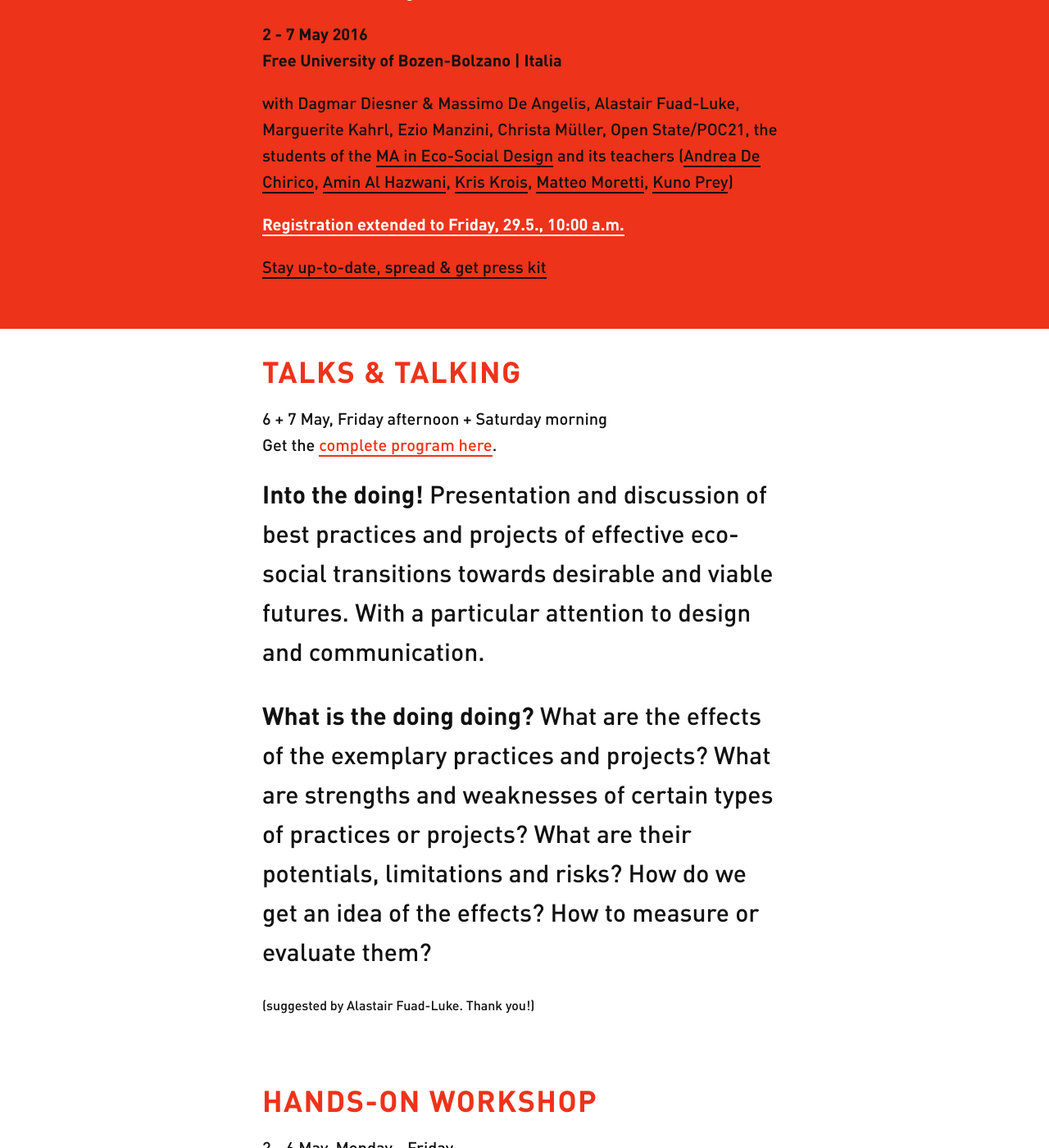
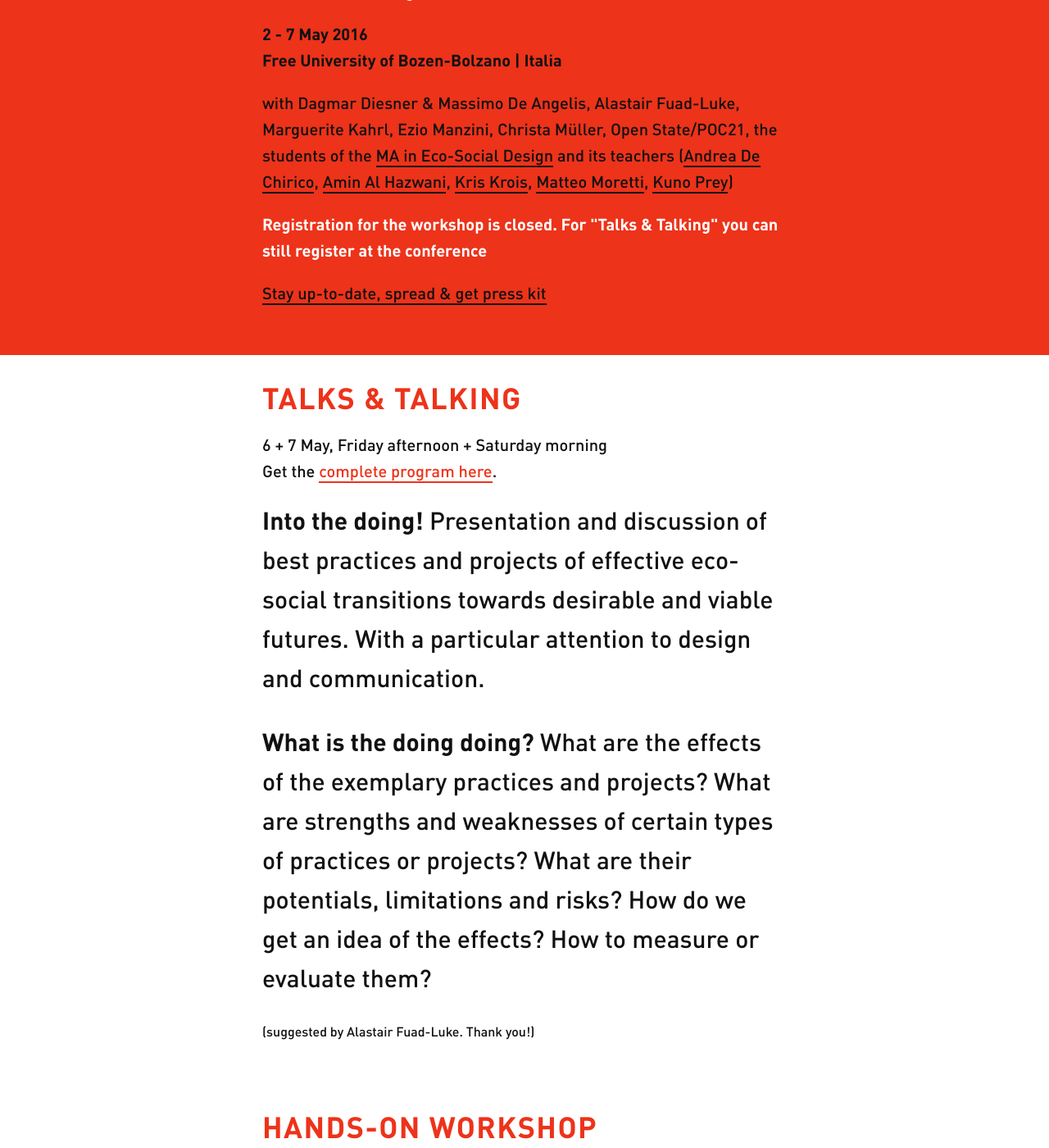
Before and after one commit to aminalhazwani/designdisaster2016.unibz.it, a Jekyll site: the page built from index.html, in a window 1280 px wide and 1400 px high, scrolled down 579 px. Shown: the whole window at 82% size. Built offline with Jekyll 4.4.1, drawn with Linux system fonts in a browser that asks for light colours; some of the changed text lies outside the part shown.

Commit message:
[edit] link reg

```diff
--- a/_includes/head.html
+++ b/_includes/head.html
@@ -9,7 +9,7 @@
   <!-- TITLE & DESCRIPTION -->
   {% if page.layout == 'speaker' %}
     <title>{{ page.speakername }} at DoD16 on...</title>
-    <meta name="description" content="»{{ page.talktitle }}«. Register until 29 May, 10am!" />
+    <meta name="description" content="»{{ page.talktitle }}«. Register until 29 April, 10am!" />
   {% else %}
     <title>{% if page.title %}{{ page.title | escape }}{% else %}{{ site.title | escape }}{% endif %}</title>
     <meta name="description" content="{{ site.description }}"/>
@@ -20,7 +20,7 @@
   <meta property="og:type" content="website" />
   {% if page.layout == 'speaker' %}
     <meta property="og:title" content="{{ page.speakername }} at DoD16 on..." />
-    <meta property="og:description" content="»{{ page.talktitle }}«. Register until 29 May, 10am!" />
+    <meta property="og:description" content="»{{ page.talktitle }}«. Register until 29 April, 10am!" />
     <meta property="og:image" content="{{ site.url }}/uploads/speakers/{{ page.speakerimage }}-og-image.jpg"/>
   {% else %}
     <meta property="og:title" content="{% if page.title %}{{ page.title | escape }}{% else %}{{ site.title | escape }}{% endif %}" />
@@ -34,7 +34,7 @@
   <meta name="twitter:card" content="summary"/>
   {% if page.layout == 'speaker' %}
     <meta name="twitter:title" content="{{ page.speakername }} at DoD16 on..." />
-    <meta name="twitter:description" content="»{{ page.talktitle }}«. Register until 29 May, 10am!" />
+    <meta name="twitter:description" content="»{{ page.talktitle }}«. Register until 29 April, 10am!" />
     <meta name="twitter:image:src" content="{{ site.url }}/uploads/speakers/{{ page.speakerimage }}-og-image.jpg"/>
   {% else %}
     <meta name="twitter:title" content="{% if page.title %}{{ page.title | escape }}{% else %}{{ site.title | escape }}{% endif %}" />
--- a/index.html
+++ b/index.html
@@ -18,7 +18,7 @@ layout: default
         with Dagmar Diesner & Massimo De Angelis, Alastair Fuad-Luke, Marguerite Kahrl, Ezio Manzini, Christa Müller, Open State/POC21, the students of the <a href="http://designdisaster.unibz.it/MA/"> MA in Eco-Social Design</a> and its teachers (<a href="http://www.andreadechirico.com/">Andrea De Chirico</a>, <a href="http://aminalhazwani.com/">Amin Al Hazwani</a>, <a href="http://pro2.unibz.it/projects/blogs/bydesignorbydisaster/kris-krois/">Kris Krois</a>, <a href="http://portfolio.matteomoretti.com/">Matteo Moretti</a>, <a href="http://pro2.unibz.it/projects/blogs/bydesignorbydisaster/kuno-prey/">Kuno Prey</a>)
       </p>
       <p class="bold white">
-        <a href="https://ebms.public.scientificnet.org/emc00/PublicSignIn.aspx?OrgCode=20&EvtID=9045&CC=116031603651&SessionID=felfb2ej1fgk&DictSeq=29&Lang=GB&AppCode=REG&CultureInfo=en-US">Registration extended to Friday, 29.5., 10:00 a.m.</a>
+        Registration for the workshop is closed. For "Talks & Talking" you can still register at the conference
       </p>
       <p class="black">
         <a href="#stayupdate">Stay up-to-date, spread & get press kit</a>
@@ -32,7 +32,7 @@ layout: default
     <h3 class="section-title">TALKS & TALKING</h3>
     <p>
       6 + 7 May, Friday afternoon + Saturday morning<br>
-      Get the <a class="red" href="{{ site.url }}program">complete program here</a>.
+      Get the <a class="red" href="{{ site.url }}/program">complete program here</a>.
     </p>
     <p class="big">
       <b>Into the doing!</b> Presentation and discussion of best practices and projects of effective eco-social transitions towards desirable and viable futures. With a particular attention to design and communication.
@@ -49,10 +49,10 @@ layout: default
     </p>
     <p class="big bold">Community Garden Unibz</p>
     <p>
-      Lead by <a href="{{ site.url }}speakers/openstate/">Open State / POC21</a>. Read more about it on the <a class="red" href="{{ site.url }}program">program page</a>.
+      Lead by <a href="{{ site.url }}/speakers/openstate/">Open State / POC21</a>. Read more about it on the <a class="red" href="{{ site.url }}/program">program page</a>.
     </p>
-    <p>
-      <a href="https://ebms.public.scientificnet.org/emc00/PublicSignIn.aspx?OrgCode=20&EvtID=9045&CC=116031603651&SessionID=felfb2ej1fgk&DictSeq=29&Lang=GB&AppCode=REG&CultureInfo=en-US">Registration extended to Friday, 29.5., 10:00 a.m.</a>
+    <p class="bold">
+     Registration for the workshop is closed. For "Talks & Talking" you can still register at the conference
     </p>
   </div>
 </section>
--- a/program/index.html
+++ b/program/index.html
@@ -17,7 +17,7 @@ title: Program – By Design or by Disaster 2016
           6 + 7 May, Friday + Saturday:<b> <a href="#talks">Talks & Talking</a></b><br>
           6 + 7 May, Friday + Saturday:<b> <a href="#kids">Kid's Program</a></b></p>
 
-      <p class="bold white"><a href="https://ebms.public.scientificnet.org/emc00/PublicSignIn.aspx?OrgCode=20&EvtID=9045&CC=116031603651&SessionID=felfb2ej1fgk&DictSeq=29&Lang=GB&AppCode=REG&CultureInfo=en-US">Registration extended to Friday, 29.5., 10:00 a.m.</a></p>
+      <p class="bold white">Registration for the workshop is closed. For "Talks & Talking" you can still register at the conference</p>
 
           <p class="black">This year the conference goes along with the sustainability festival organized by students of the university, 5 – 7 May. While the festival tackles all kind of sustainabilty-related issues, the By Design or by Disaster (DoD16) focusses on design and communication for sustainable developments, as already on the conferences <a href="http://pro2.unibz.it/projects/blogs/bydesignorbydisaster/conference/">By Design or by Disaster 2013</a> and <a href="http://glocaldesign.unibz.it/">Glocal Design Spring 2015</a>. DoD16 and the sustainability festival join forces for the <a href="#workshop">hands-on workshop</a>, where the community garden of unibz will be created. Friday afternoon and Saturday will be dedicated to <a href="#talks">Talks & Talking</a>, with our guests from Art, Design, Activism and Social Sciences.</p>
 
@@ -40,7 +40,7 @@ The workshop is a joined initiative of the Sustainability Festival and of By Des
 </p>
 
 
-        <p class="bold">Please register <a class="red" href="https://ebms.public.scientificnet.org/emc00/PublicSignIn.aspx?OrgCode=20&EvtID=9045&CC=116031603651&SessionID=felfb2ej1fgk&DictSeq=29&Lang=GB&AppCode=REG&CultureInfo=en-US">here</a></p>
+
      </div>
    </section>
 
@@ -121,7 +121,7 @@ The workshop is a joined initiative of the Sustainability Festival and of By Des
       <p>Jause (Snack)</p>
        </article>
 
-      <p class="bold">Please register <a class="red" href="https://ebms.public.scientificnet.org/emc00/PublicSignIn.aspx?OrgCode=20&EvtID=9045&CC=116031603651&SessionID=felfb2ej1fgk&DictSeq=29&Lang=GB&AppCode=REG&CultureInfo=en-US">here</a></p>
+
 
 
     </div>
```
